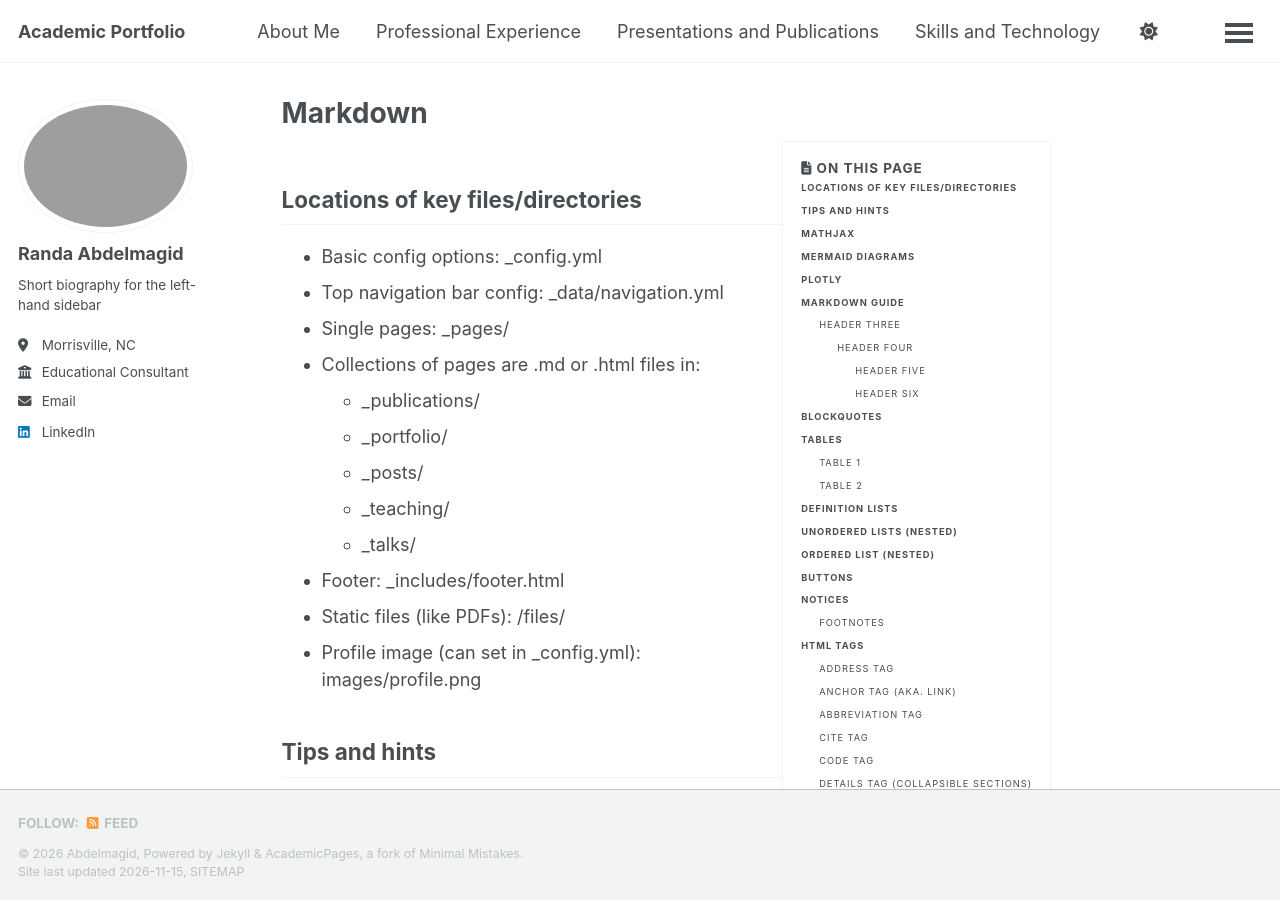
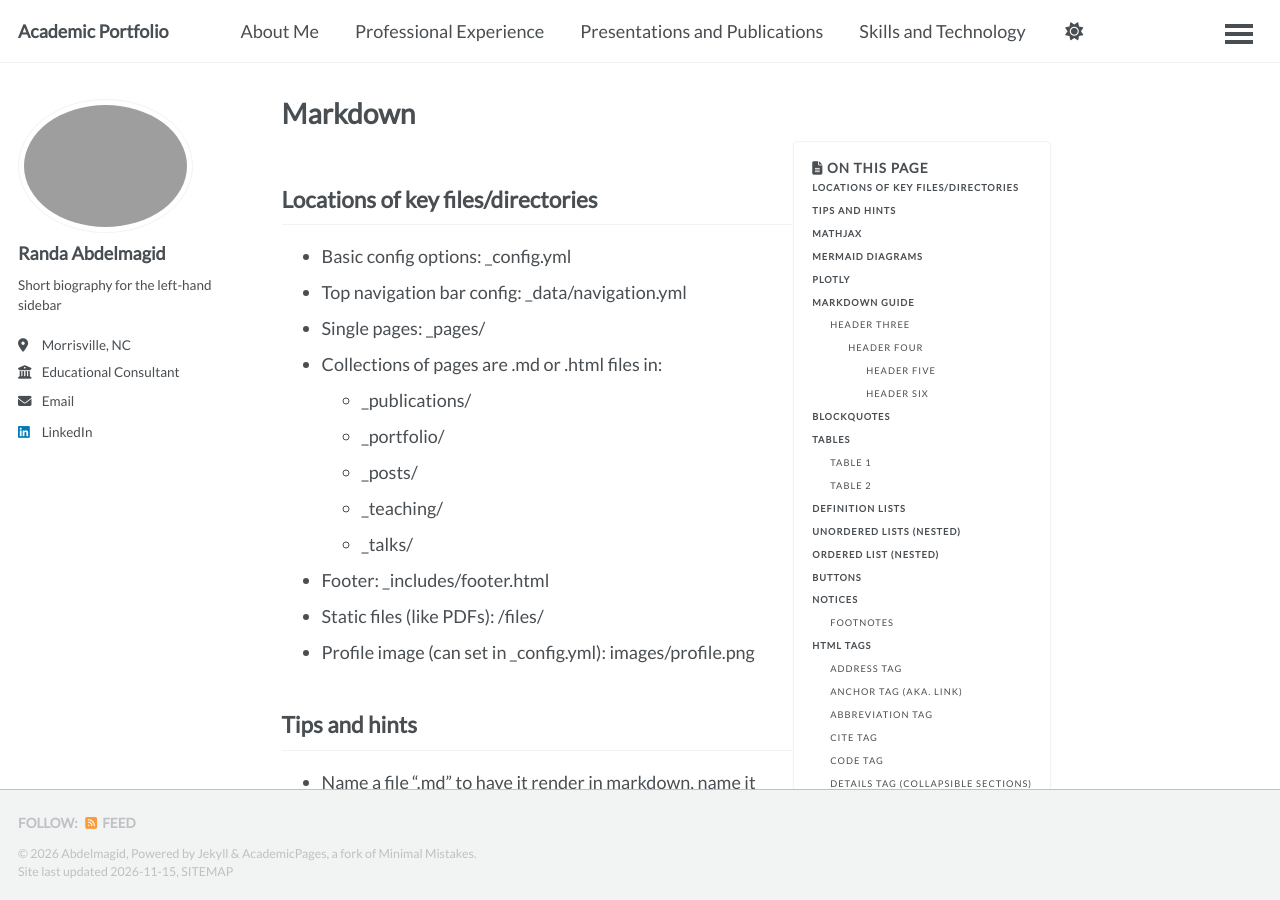
Before and after one commit to rfabdelmagid/rfabdelmagid.github.io, a Jekyll site: the page built from _pages/markdown.md, in a window 1280 px wide and 900 px high. Built offline with Jekyll 4.4.1, drawn with Linux system fonts in a browser that asks for light colours; emoji names are drawn with the system emoji font; a script bundle is joined from its source files by our own code; a style sheet for code colours, icons or effects is not loaded.

Commit message:
Update _themes.scss

```diff
--- a/_sass/_themes.scss
+++ b/_sass/_themes.scss
@@ -15,8 +15,8 @@ $paragraph-indent           : false; // true, false (default)
 $indent-var                 : 1.3em;
 
 /* System typefaces */
-$serif                      : Georgia, Times, serif;
-$sans-serif                 : -apple-system, ".SFNSText-Regular", "San Francisco", "Roboto", "Segoe UI", "Helvetica Neue", "Lucida Grande", Arial, sans-serif;
+$serif                      : Playfair Display, Georgia, Times, serif;
+$sans-serif                 : Lato, -apple-system, ".SFNSText-Regular", "San Francisco", "Roboto", "Segoe UI", "Helvetica Neue", "Lucida Grande", Arial, sans-serif;
 $monospace                  : Monaco, Consolas, "Lucida Console", monospace;
 
 /* Sans serif typefaces */
```
